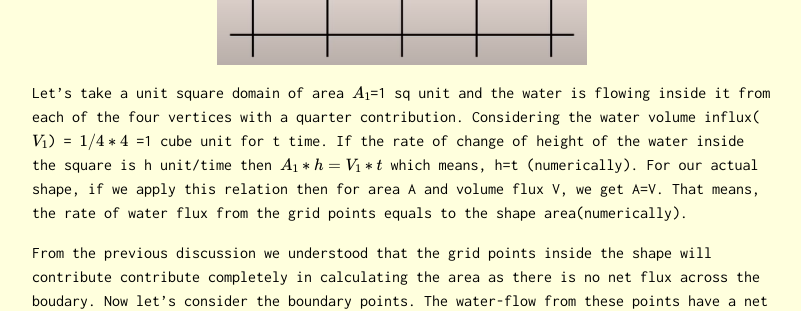
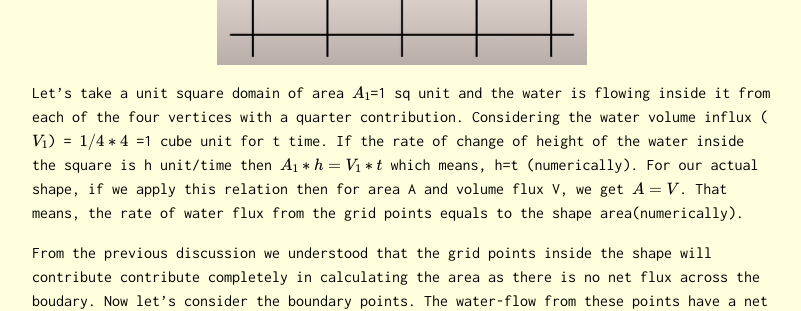
Before and after one commit to Oscuro-Phoenix/math-for-fun, a Jekyll site: the page built from _posts/2021-12-01-Problem-22.md, in a window 1280 px wide. Shown: the part 1594-1905 px from the top of the page, without its empty margins (238-1039 px from the left). Built offline with Jekyll 4.4.1, drawn with Linux system fonts in a browser that asks for light colours; formulas are drawn with MathJax 3.

Commit message:
Update 2021-12-01-Problem-22.md

```diff
--- a/_posts/2021-12-01-Problem-22.md
+++ b/_posts/2021-12-01-Problem-22.md
@@ -19,7 +19,7 @@ Now for this image there are I(=3) no of points inside the red colored shape, B(
 
 <center><img style=" display: block; margin-left: auto; margin-right: auto;width: 50%;" src="../assets/prob22_fig2.PNG"></center>
 
-Let's take a unit square domain of area $$A_1$$=1 sq unit and the water is flowing inside it from each of the four vertices with a quarter contribution. Considering the water volume influx($$V_1$$) = $$1/4 * 4$$ =1 cube unit for t time. If the rate of change of height of the water inside the square is h unit/time then $$A_1* h=V_1* t$$ which means, h=t (numerically). For our actual shape, if we apply this relation then for area A and volume flux V, we get A=V. That means, the rate of water flux from the grid points equals to the shape area(numerically).
+Let's take a unit square domain of area $$A_1$$=1 sq unit and the water is flowing inside it from each of the four vertices with a quarter contribution. Considering the water volume influx ($$V_1$$) = $$1/4 * 4$$ =1 cube unit for t time. If the rate of change of height of the water inside the square is h unit/time then $$A_1* h=V_1* t$$ which means, h=t (numerically). For our actual shape, if we apply this relation then for area A and volume flux V, we get $$A=V$$. That means, the rate of water flux from the grid points equals to the shape area(numerically).
 
 From the previous discussion we understood that the grid points inside the shape will contribute contribute completely in calculating the area as there is no net flux across the boudary. Now let's consider the boundary points. The water-flow from these points have a net contribution depending on the internal angle they made inside the shape. As every point provides a unit water flux, the net influx of water to the shape will be $$\theta/2\pi$$ where $$\theta$$ is the internal angle at that point. So, the complete contribution of boundary points will be summation of each internal angles divided by $$2\pi$$. From our high school geometry we know the sum of all internal angles of any polygon is $$B\pi-2\pi$$. It is true even if we introduce some extra vertices on the sides which adds another interior angle of $$\pi$$ in the expression. This idea will support the grid points situated on the shape boundary.
 
```
